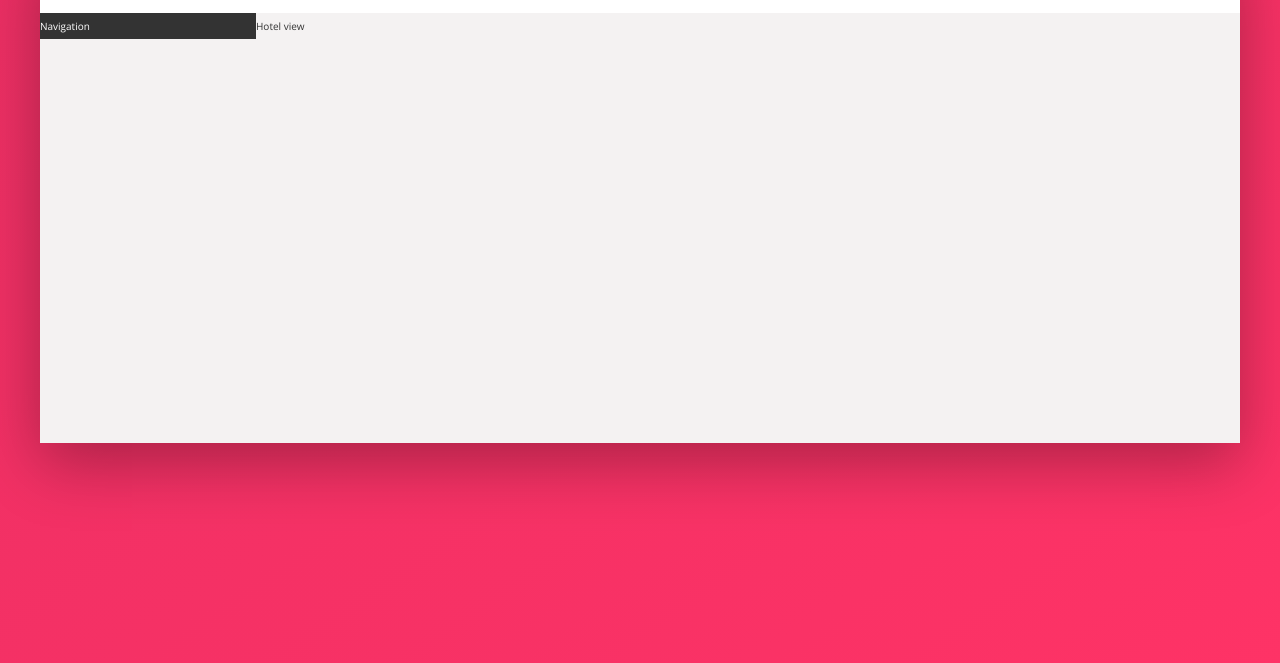
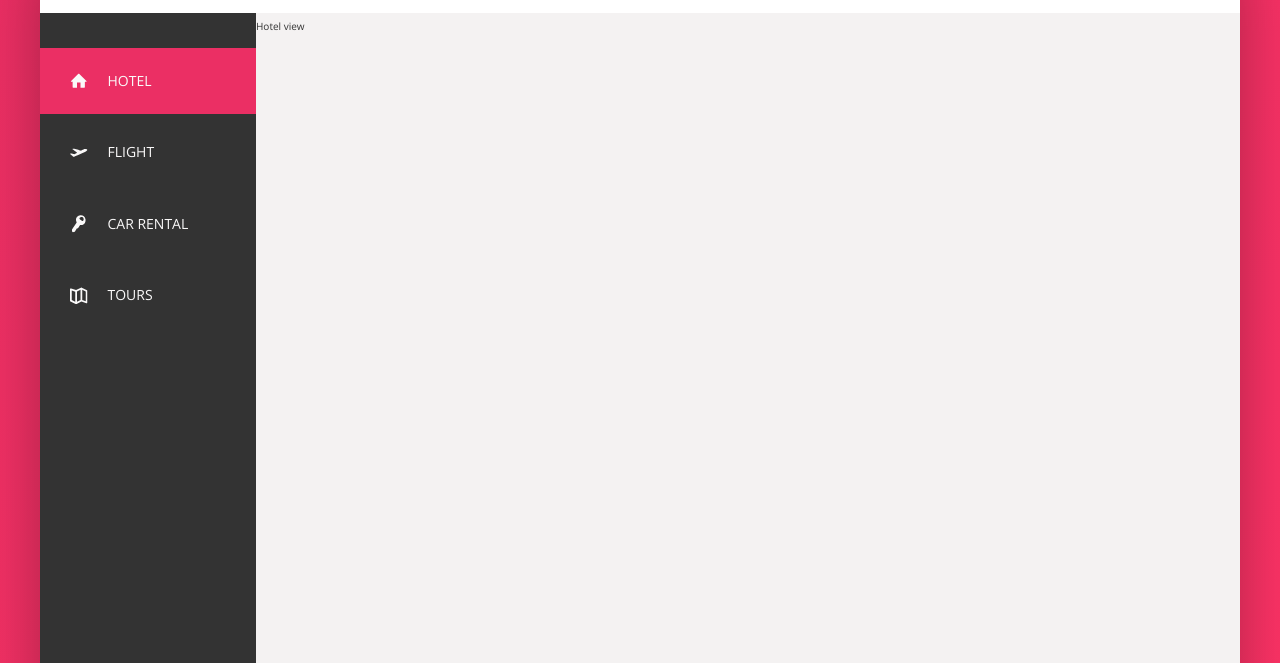
Before and after one commit to apolloniiaa/booking-app__overkill-flexbox, a website: page index.html in a window 1280 px wide. Shown: the part 137-800 px from the top of the page. Drawn offline with nearby package versions, Linux system fonts and the light colour scheme.

Commit message:
navigation animation =)

```diff
--- a/index.html
+++ b/index.html
@@ -7,7 +7,7 @@
 
     <link href="https://fonts.googleapis.com/css?family=Open+Sans:300,400,600" rel="stylesheet">
     <link rel="stylesheet" href="./sass/main.css">
-    <link rel="shortcut icon" type="image/png" href="img/favicon.png">
+    <link rel="shortcut icon" type="image/png" href="./img/favicon.png">
 
     <title>&mdash; Booking app</title>
 </head>
@@ -38,14 +38,50 @@
                     <span class="user-nav_notification">13</span>
                 </div>
                 <div class="user-nav_user">
-                    <img src="img/user.jpg" alt="User photo" class="user-nav_user-photo">
+                    <img src="./img/user.jpg" alt="User photo" class="user-nav_user-photo">
                     <span class="user-nav_user-name">Noah</span>
                 </div>
             </nav>
         </header>
         <div class="content">
             <nav class="sidebar">
-                Navigation
+                <ul class="side-nav">
+                    <li class="side-nav_item side-nav_item--active">
+                        <a href="#" class="side-nav_link">
+                            <svg class="side-nav_icon">
+                                <use xlink:href="img/sprite.svg#icon-home"></use>
+                            </svg>
+                            <span>Hotel</span>
+                        </a>
+                    </li>
+                    <li class="side-nav_item">
+                        <a href="#" class="side-nav_link">
+                            <svg class="side-nav_icon">
+                                <use xlink:href="img/sprite.svg#icon-aircraft-take-off"></use>
+                            </svg>
+                            <span>Flight</span>
+                        </a>
+                    </li>
+                    <li class="side-nav_item">
+                        <a href="#" class="side-nav_link">
+                            <svg class="side-nav_icon">
+                                <use xlink:href="img/sprite.svg#icon-key"></use>
+                            </svg>
+                            <span>Car rental</span>
+                        </a>
+                    </li>
+                    <li class="side-nav_item">
+                        <a href="#" class="side-nav_link">
+                            <svg class="side-nav_icon">
+                                <use xlink:href="img/sprite.svg#icon-map"></use>
+                            </svg>
+                            <span>Tours</span>
+                        </a>
+                    </li>
+                </ul>
+                <div class="legal">
+                    &copy; 2021 by trillo. All rights reserved.
+                </div>
             </nav>
             <main class="hotel-view"> Hotel view</main>
         </div>
--- a/sass/_components.scss
+++ b/sass/_components.scss
@@ -105,3 +105,69 @@
     margin-right: 1rem;
   }
 }
+
+.side-nav {
+  font-size: 1.4rem;
+  list-style: none;
+  margin-top: 3.5rem;
+
+  &_item {
+    position: relative;
+
+    &:not(:last-child) {
+      margin-bottom: 0.5rem;
+    }
+  }
+
+  &_item::before {
+    content: '';
+    position: absolute;
+    top: 0;
+    left: 0;
+    height: 100%;
+    width: 3px;
+    background-color: var(--color-primary);
+    transform: scaleY(0);
+    // transform-origin: bottom;
+    transition: transform 2s, width 0.4s cubic-bezier(1, 0, 0, 1) 0.2s,
+      background-color 0.1s;
+  }
+
+  &_item:hover::before,
+  &_item--active::before {
+    transform: scaleY(1);
+    width: 100%;
+  }
+
+  &_item:active::before {
+    background-color: var(--color-primary-light);
+  }
+
+  &_link:link,
+  &_link:visited {
+    color: var(--color-grey-light-1);
+    text-decoration: none;
+    text-transform: uppercase;
+    display: block;
+    padding: 1.5rem 3rem;
+    position: relative;
+    z-index: 10;
+
+    display: flex;
+    align-items: center;
+  }
+
+  &_icon {
+    width: 1.75rem;
+    height: 1.75rem;
+    margin-right: 2rem;
+    fill: currentColor;
+  }
+}
+
+.legal {
+  font-size: 1.2rem;
+  text-align: center;
+  padding: 2.5rem;
+  color: var(--color-grey-light-4);
+}
--- a/sass/_layout.scss
+++ b/sass/_layout.scss
@@ -21,8 +21,13 @@
   background-color: var(--color-grey-dark-1);
   color: #fff;
 
+  display: flex;
+  flex-direction: column;
+  justify-content: space-between;
+
   flex: 0 0 18%;
 }
 .hotel-view {
   flex: 1;
+  height: 80rem;
 }
```
Also changed, not shown: sass/main.css, 1 other file.
